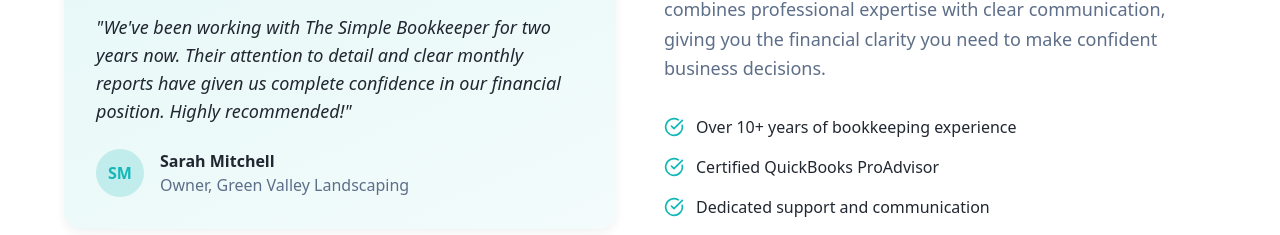
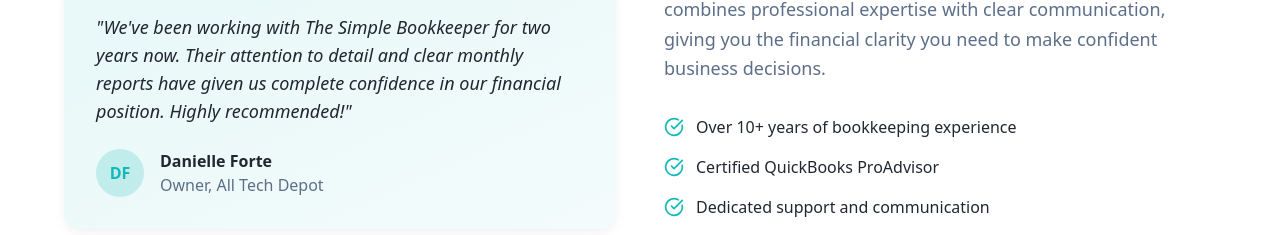
Before and after one commit to aarondelannoy/the-simple-bookkeeper-web, a React (Vite) app: page / in a window 1280 px wide. Shown: the part 2234-2469 px from the top of the page. Built offline with nearby package versions, Linux system fonts and the light colour scheme.

Commit message:
Update contact information

```diff
--- a/src/components/About.tsx
+++ b/src/components/About.tsx
@@ -49,11 +49,11 @@ const About = () => {
               </blockquote>
               <div className="flex items-center gap-4">
                 <div className="w-12 h-12 bg-primary/20 rounded-full flex items-center justify-center">
-                  <span className="text-primary font-semibold">SM</span>
+                  <span className="text-primary font-semibold">DF</span>
                 </div>
                 <div>
-                  <p className="font-semibold text-foreground">Sarah Mitchell</p>
-                  <p className="text-muted-foreground">Owner, Green Valley Landscaping</p>
+                  <p className="font-semibold text-foreground">Danielle Forte</p>
+                  <p className="text-muted-foreground">Owner, All Tech Depot</p>
                 </div>
               </div>
             </div>
```
